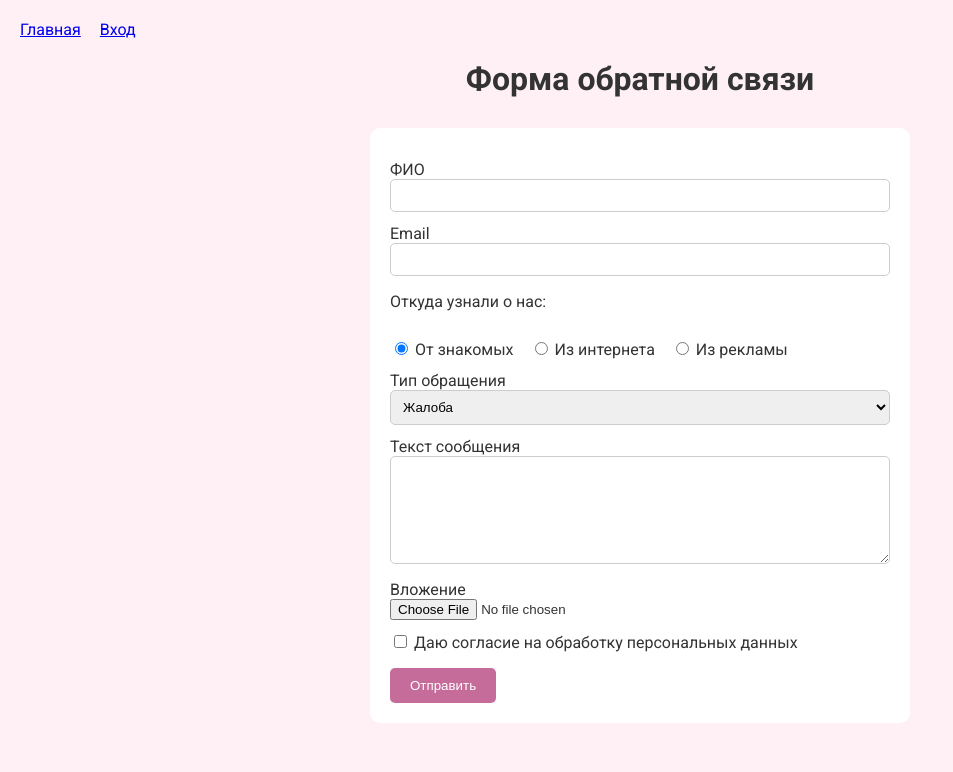
After one commit to voinovaa/web, a PHP site: page /feedback.html in a window 1280 px wide. The commit adds this page. Shown: the top 772 px of the page, without its empty margins (0-953 px from the left). Run offline with PHP 8.4, Linux system fonts and the light colour scheme.

Commit message:
Add files via upload
lab 2

```diff
--- /dev/null
+++ b/feedback.html
@@ -0,0 +1,56 @@
+<!DOCTYPE html>
+<html>
+<head>
+<meta charset="utf-8">
+<title>Обратная связь</title>
+<link rel="preconnect" href="https://fonts.googleapis.com">
+<link rel="preconnect" href="https://fonts.gstatic.com" crossorigin>
+<link href="https://fonts.googleapis.com/css2?family=Roboto:wght@400;700&display=swap" rel="stylesheet">
+<link rel="stylesheet" href="style.css">
+</head>
+<body>
+
+<header>
+<a href="index.html">Главная</a>
+<a href="login.html">Вход</a>
+</header>
+
+<main>
+<h1>Форма обратной связи</h1>
+
+<form action="https://httpbin.org/post" method="post" enctype="multipart/form-data">
+
+<label for="fio">ФИО</label>
+<input type="text" id="fio" name="fio" required>
+
+<label for="email">Email</label>
+<input type="email" id="email" name="email" required>
+
+<p>Откуда узнали о нас:</p>
+<label class="inline"><input type="radio" name="source" value="friends" checked> От знакомых</label>
+<label class="inline"><input type="radio" name="source" value="internet"> Из интернета</label>
+<label class="inline"><input type="radio" name="source" value="ads"> Из рекламы</label>
+
+<label for="type">Тип обращения</label>
+<select id="type" name="type">
+<option value="complaint">Жалоба</option>
+<option value="suggestion">Предложение</option>
+</select>
+
+<label for="message">Текст сообщения</label>
+<textarea id="message" name="message" rows="6" required></textarea>
+
+<label for="file">Вложение</label>
+<input type="file" id="file" name="file">
+
+<label class="inline">
+<input type="checkbox" name="agree" required> Даю согласие на обработку персональных данных
+</label>
+
+<button type="submit">Отправить</button>
+
+</form>
+</main>
+
+</body>
+</html>
--- a/index.html
+++ b/index.html
@@ -14,6 +14,8 @@
     <a href="#about">Обо мне</a>
     <a href="#achievements">Достижения</a>
     <a href="#contacts">Контакты</a>
+    <a href="feedback.html">Обратная связь</a>
+    <a href="login.html">Вход</a>
   </header>
 
   <main>
--- a/style.css
+++ b/style.css
@@ -1,7 +1,9 @@
 body {
   font-family: 'Roboto', sans-serif;
-  margin: 20px;
+  margin: 0;
+  padding: 20px;
   background: #fff0f5;
+  color: #333;
 }
 
 header a {
@@ -22,3 +24,54 @@ footer {
   margin-top: 30px;
   border-top: 1px solid black;
 }
+
+form {
+  max-width: 500px;
+  padding: 20px;
+  background: white;
+  border-radius: 10px;
+}
+
+label {
+  display: block;
+  margin-top: 12px;
+}
+
+.inline {
+  display: inline-block;
+  margin-right: 12px;
+}
+
+input[type="text"],
+input[type="email"],
+select,
+textarea {
+  width: 100%;
+  padding: 8px;
+  box-sizing: border-box;
+  border: 1px solid #ccc;
+  border-radius: 5px;
+}
+
+button {
+  margin-top: 16px;
+  padding: 10px 20px;
+  background: #c66c9b;
+  color: white;
+  border: none;
+  border-radius: 5px;
+  cursor: pointer;
+}
+
+button:hover {
+  background: #a84f7e;
+}
+
+main form {
+    margin: 30px auto;
+}
+
+h1 {
+  margin-top: 15;
+  text-align: center;
+}
```
Also changed, not shown: login.css (added, +45 -0 lines), login.html (added, +30 -0 lines), bg.jpg (added).
